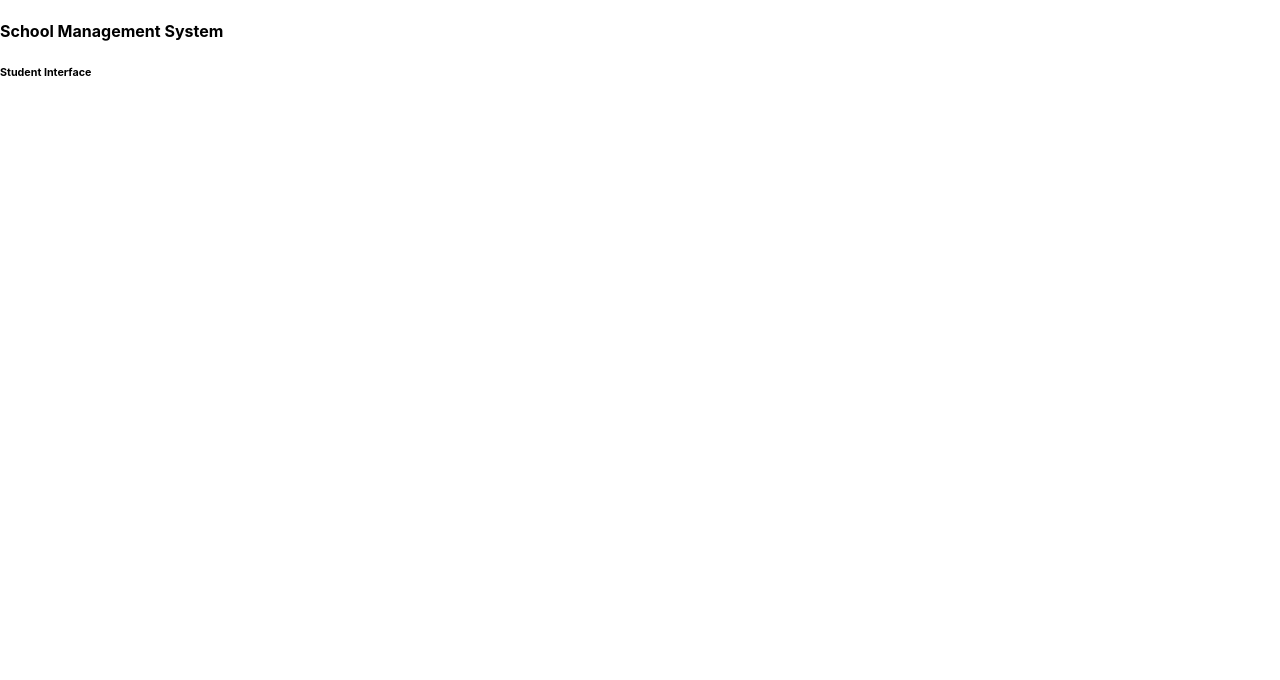
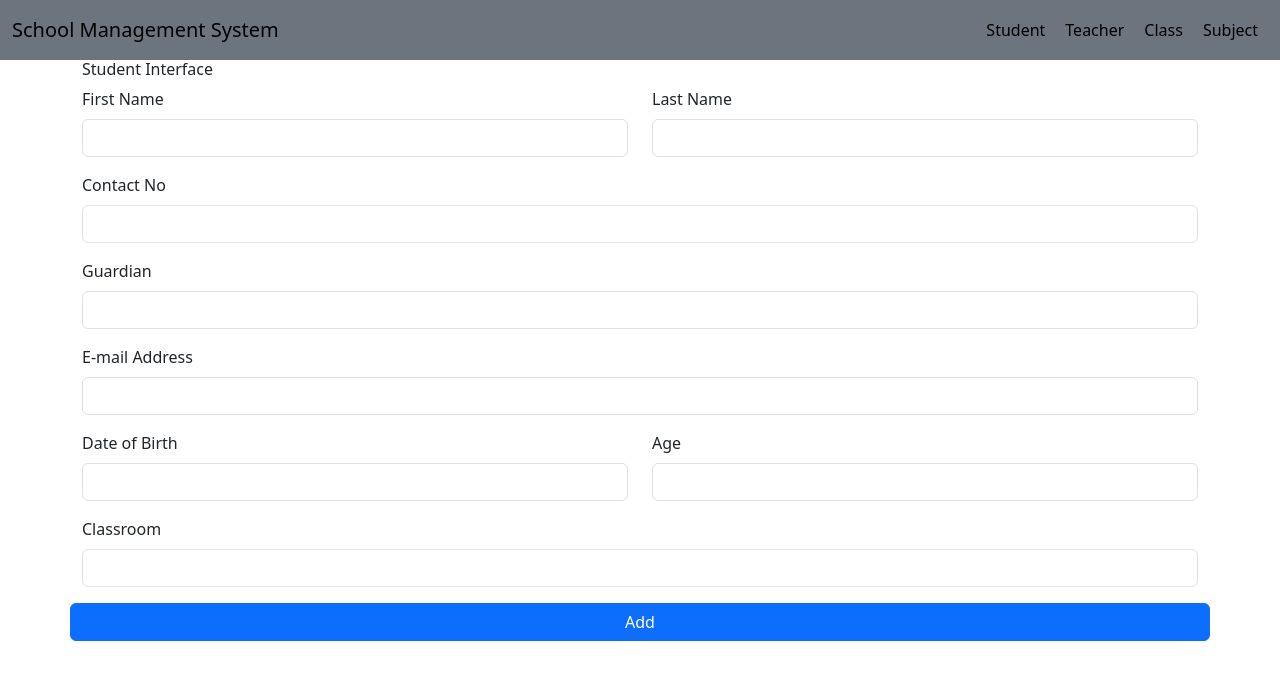
Before and after one commit to RVPSA/school_management_fe, a React (Create React App) app: page /student in a window 1280 px wide. Shown: the top 680 px of the page. Built offline with nearby package versions, Linux system fonts and the light colour scheme.

Commit message:
basic form implementation

```diff
--- a/package.json
+++ b/package.json
@@ -6,10 +6,12 @@
     "@testing-library/jest-dom": "^5.17.0",
     "@testing-library/react": "^13.4.0",
     "@testing-library/user-event": "^13.5.0",
+    "bootstrap": "^5.3.1",
     "react": "^18.2.0",
     "react-dom": "^18.2.0",
     "react-router-dom": "^6.15.0",
     "react-scripts": "5.0.1",
+    "reactstrap": "^9.2.0",
     "web-vitals": "^2.1.4"
   },
   "scripts": {
--- a/src/App.js
+++ b/src/App.js
@@ -1,6 +1,7 @@
 import logo from "./logo.svg";
 import "./App.css";
 import Navigator from "./routes/route";
+import "bootstrap/dist/css/bootstrap.min.css";
 
 export const App = () => {
   return (
--- /dev/null
+++ b/src/component/Button/button.js
@@ -0,0 +1,12 @@
+import React from "react";
+import { Button } from "reactstrap";
+
+export const CButton = ({ text, outline, color, onClick }) => {
+  return (
+    <Button color={color} outline={outline} onClick={onClick}>
+      {text}
+    </Button>
+  );
+};
+
+export default CButton;
--- a/src/component/layout/header.js
+++ b/src/component/layout/header.js
@@ -1,5 +1,26 @@
 import React from "react";
+import { Link } from "react-router-dom";
+import { Nav, NavItem, Navbar, NavbarBrand } from "reactstrap";
 
 export const HeaderBar = () => {
-  return <h4>School Management System</h4>;
+  // return <h4>School Management System</h4>;
+  return (
+    <Navbar color="secondary" light>
+      <NavbarBrand>School Management System</NavbarBrand>
+      <Nav>
+        <Link to={"/student"} style={{ textDecoration: "none" }}>
+          <NavItem style={{ margin: 10, color: "black" }}> Student</NavItem>
+        </Link>
+        <Link to={"/teacher"} style={{ textDecoration: "none" }}>
+          <NavItem style={{ margin: 10, color: "black" }}>Teacher</NavItem>
+        </Link>
+        <Link to={"/teacher"} style={{ textDecoration: "none" }}>
+          <NavItem style={{ margin: 10, color: "black" }}>Class</NavItem>
+        </Link>
+        <Link to={"/teacher"} style={{ textDecoration: "none" }}>
+          <NavItem style={{ margin: 10, color: "black" }}> Subject</NavItem>
+        </Link>
+      </Nav>
+    </Navbar>
+  );
 };
--- /dev/null
+++ b/src/component/textInputField/index.js
@@ -0,0 +1,14 @@
+import React from "react";
+import { FormFeedback, FormGroup, Input, Label } from "reactstrap";
+
+export const TextInputField = ({ label, formFeedBack, onChange, invalid }) => {
+  return (
+    <FormGroup>
+      <Label>{label}</Label>
+      <Input onChange={onChange} invalid={invalid}></Input>
+      <FormFeedback invalid={invalid}> {formFeedBack}</FormFeedback>
+    </FormGroup>
+  );
+};
+
+export default TextInputField;
--- a/src/pages/studentPage.js
+++ b/src/pages/studentPage.js
@@ -1,7 +1,85 @@
-import React from "react";
+import React, { useState } from "react";
+import { Col, Container, Row } from "reactstrap";
+import TextInputField from "../component/textInputField";
+import CButton from "../component/Button/button";
 
 export const StudentPage = () => {
-  return <h6>Student Interface</h6>;
+  const [inValidFirstName, setInValidFirstName] = useState(false);
+  const [firstName, setFirstName] = useState("");
+  const handleFirstName = (e) => {
+    setFirstName(e.target.value);
+  };
+  const add = () => {
+    if (firstName === "") {
+      setInValidFirstName(true);
+    }
+  };
+  return (
+    <>
+      <Container>
+        <Row>
+          <h6>Student Interface</h6>
+        </Row>
+        <Row>
+          <Col>
+            <TextInputField
+              label="First Name"
+              invalid={inValidFirstName}
+              formFeedBack="Enter studet first name"
+              onChange={handleFirstName}
+            />
+          </Col>
+          <Col>
+            <TextInputField
+              label="Last Name"
+              formFeedBack="Enter studet first name"
+            />
+          </Col>
+        </Row>
+        <Row>
+          <TextInputField
+            label="Contact No"
+            formFeedBack="Enter studet first name"
+          />
+        </Row>
+        <Row>
+          <TextInputField
+            label="Guardian"
+            formFeedBack="Enter studet first name"
+          />
+        </Row>
+        <Row>
+          <TextInputField
+            label="E-mail Address"
+            formFeedBack="Enter studet first name"
+          />
+        </Row>
+        <Row>
+          <Col>
+            <TextInputField
+              label="Date of Birth"
+              formFeedBack="Enter studet first name"
+            />
+          </Col>
+          <Col>
+            <TextInputField
+              label="Age"
+              formFeedBack="Enter studet first name"
+            />
+          </Col>
+        </Row>
+        <Row>
+          <TextInputField
+            label="Classroom"
+            formFeedBack="Enter studet first name"
+          />
+        </Row>
+        <Row>
+          <CButton text="Add" outline={false} color="primary" onClick={add} />
+        </Row>
+      </Container>
+    </>
+  );
 };
 
 export default StudentPage;
```
Also changed, not shown: src/pages/classRoomPage.js (added), src/pages/subjectPage.js (added), 1 other file (tests, documents, lock files or other folders).
